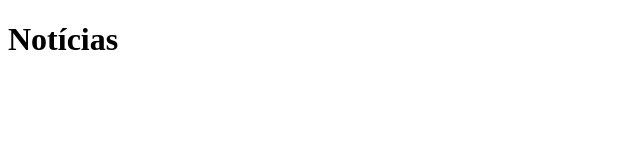
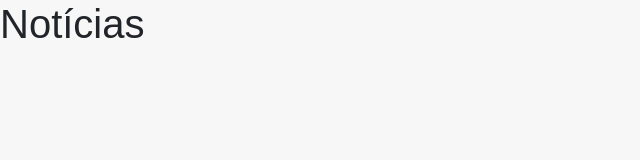
Before and after one commit to jproveri/FrontEndDevOps, a website: page pages/noticias.html in a window 1280 px wide. Shown: the whole page, without its empty margins (0-640 px from the left). Drawn offline with nearby package versions, Linux system fonts and the light colour scheme.

```diff
--- a/pages/noticias.html
+++ b/pages/noticias.html
@@ -1,5 +1,13 @@
 <!DOCTYPE html>
 <html lang="pt-BR">
-<head><meta charset="UTF-8"><title>Notícias | GameVerse</title></head>
-<body><h1>Notícias</h1></body>
+<head>
+  <meta charset="UTF-8" />
+  <title>Notícias | GameVerse</title>
+  <link rel="stylesheet" href="https://cdn.jsdelivr.net/npm/bootstrap@5.3.2/dist/css/bootstrap.min.css" />
+  <link rel="stylesheet" href="../assets/css/style.css" />
+</head>
+<body>
+  <h1>Notícias</h1>
+  <div id="news-grid"></div>
+</body>
 </html>
```
